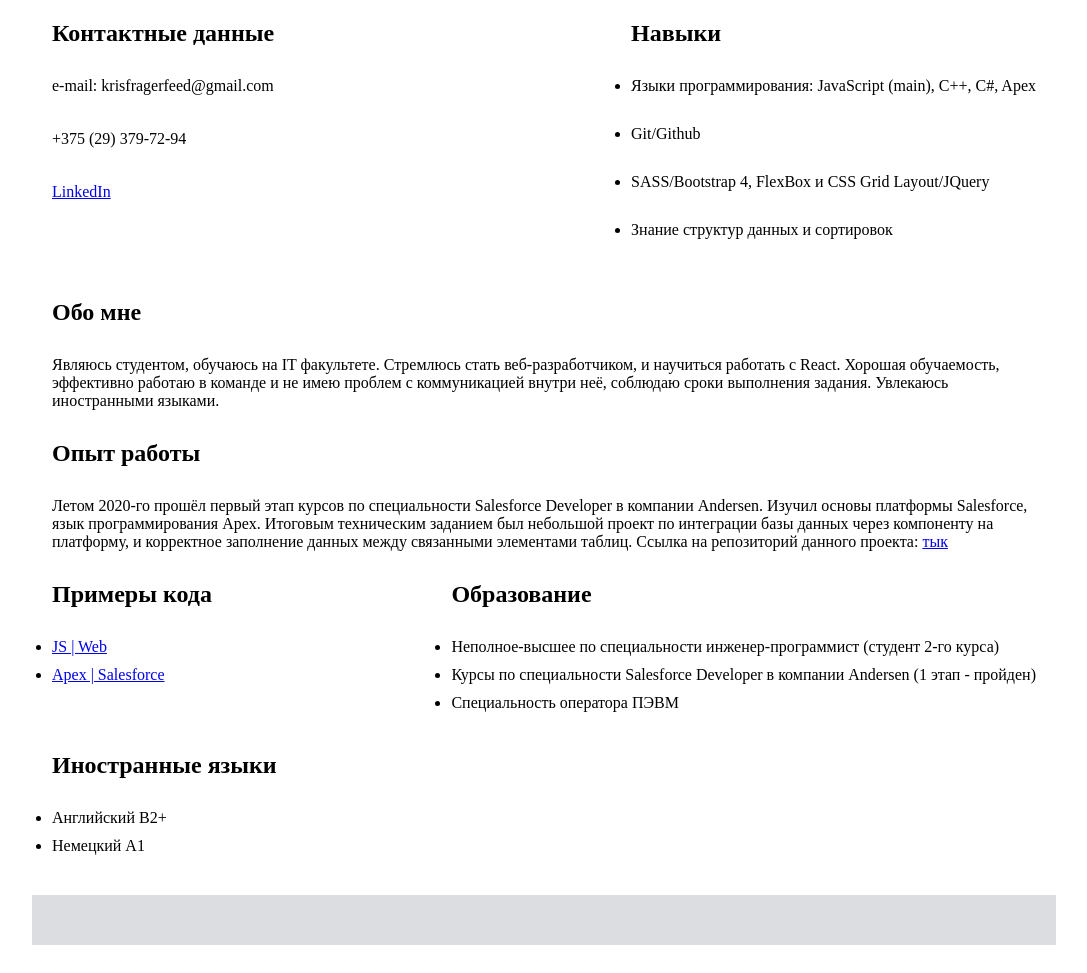
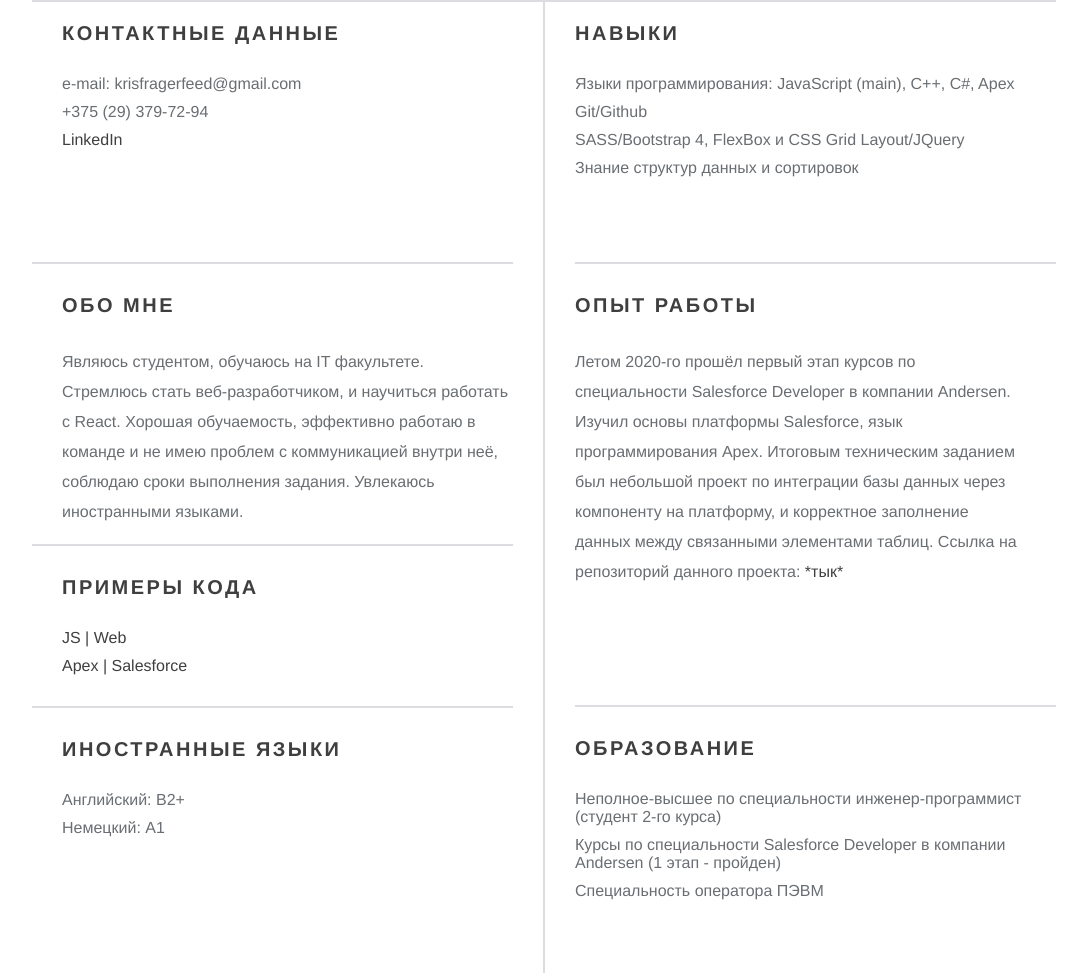
Before and after one commit to KriSWhitch/rsschool-cv, a plain HTML site: page index.html in a window 1280 px wide. Shown: the part 463-1436 px from the top of the page, without its empty margins (96-1183 px from the left). Before the commit the page ends 1408 px from the top, so only its background shows below. Drawn offline with Linux system fonts and the light colour scheme.

Commit message:
feat: update cv

```diff
--- a/css/style.css
+++ b/css/style.css
@@ -1,6 +1,11 @@
 * {
     margin: 0;
     padding: 0;
+    font-family: Helvetica, sans-serif;
+ }
+
+body {
+    color: rgb(106, 110, 114);
 }
 
 li::marker{
@@ -9,10 +14,24 @@
 
 ul li {
     margin-bottom: 10px;
+    list-style-type: none;
 }
 
 h2 {
     margin-bottom: 30px;
+    color: rgb(63,63,63);
+    letter-spacing: 2.5px;
+    font-size: 20px;
+    text-transform: uppercase;
+}
+
+a {
+    color: rgb(63,63,63);
+    text-decoration: none;
+}
+
+a:hover {
+    color: rgb(118, 123, 128);
 }
 
  .wrapper {
@@ -24,7 +43,10 @@
     display: flex;
     justify-content: center;
     flex-direction: column;
-    padding: 20px;
+    flex-direction: row;
+    border-top: 2px solid  rgb(219,221,224);
+    border-bottom: 2px solid  rgb(219,221,224);
+    margin-bottom: 30px;
  }
 
 /* HEADER SECTION */
@@ -84,52 +106,97 @@
      text-transform: uppercase;
  }
 
-/* SECTION 2 */
+/* LEFT SIDE */
 
+.left-side {
+    width: 47.5%;
+    margin-right: 30px;
+    display: flex;
+    flex-direction: column;
+    border-right: 2px solid  rgb(219,221,224);
+    padding: 20px 30px 20px 0;
+}
+
+.left-side div {
+    padding-left: 30px;
+    margin-bottom: 30px;
+}
 
 .personal-info-content {
     display: flex;
+    padding-left: 0 !important;
  }
 
 .personal-info {
     display: block;
-    margin-right: 70px;
+    border-bottom: 2px solid  rgb(219,221,224);
+    height: 240px;
  }
 
- .personal-info-content {
-    justify-content: center;
-    align-items: center;
+.about-me {
+    height: 250px;
+    border-bottom: 2px solid  rgb(219,221,224);
  }
 
- .personal-info-content li {
-    margin-right: 50px;
-    margin-bottom: 35px;
-    list-style-type: none;
+.about-me p {
+    line-height: 30px;
+}
+
+.code-examples {
+    border-bottom: 2px solid  rgb(219,221,224);
+    height: 130px;
+}
+
+.code-examples ul {
+    list-style: none;
+}
+
+.foreign-languages {
+    margin-bottom: 10px;
+    height: 185px;
+}
+
+.foreign-languages ul {
+    list-style: none;
 }
 
 
- .skills ul li {
-    margin: 30px 0 30px 0;
+
+
+
+/* RIGHT SIDE */
+
+.right-side {
+    width: 47.5%;
+    display: flex;
+    flex-direction: column;
+    padding: 20px 0;
 }
 
- .about-me {
+.right-side div {
+    padding-right: 30px;
     margin-bottom: 30px;
 }
 
- .work-experience {
-    margin-bottom: 30px;
+.skills {
+    border-bottom: 2px solid  rgb(219,221,224);
+    height: 240px;
 }
 
- .second-section {
-    display: flex;
-    justify-content: space-between;
-    margin-bottom: 30px;
+.work-experience {
+    border-bottom: 2px solid  rgb(219,221,224);
+    height: 411px;
 }
 
+.work-experience p {
+    line-height: 30px;
+}
 
- .foreign-languages {
-     margin-bottom: 10px;
+ .education {
+     height: 185px;
  }
+
+ /* FOOTER */
 
  .footer {
      height: 50px;
--- a/index.html
+++ b/index.html
@@ -21,7 +21,7 @@
          </div>
       </div>
       <section class="main">
-            <div class="second-section">
+            <div class="left-side">
                <div class="personal-info">
                   <h2>Контактные данные</h2>
                   <div class="personal-info-content">
@@ -32,6 +32,34 @@
                      </ul>
                   </div>
                </div>
+               <div class="about-me">
+                  <h2>Обо мне</h2>
+                  <p>
+                     Являюсь студентом, обучаюсь на IT факультете. Стремлюсь стать веб-разработчиком, и научиться работать с React.
+                     Хорошая обучаемость, эффективно работаю в команде и не имею проблем с коммуникацией внутри неё, соблюдаю сроки выполнения задания.
+                     Увлекаюсь иностранными языками.
+                  </p>
+               </div>
+               <div class="code-examples">
+                  <h2>Примеры кода</h2>
+                  <ul>
+                     <li><a href="https://github.com/KriSWhitch/odigo-landing">JS | Web</a></li>
+                     <li><a href="https://github.com/KriSWhitch/Salesforce-Training/blob/master/ParkingApp/force-app/main/default/classes/lwnReadCsvFileController.cls">Apex | Salesforce</a></li>
+                  </ul>
+               </div>
+               <div class="foreign-languages">
+                  <h2>Иностранные языки</h2>
+                  <ul>
+                     <li>
+                        <p>Английский: B2+</p>
+                     </li>
+                     <li>
+                        <p>Немецкий: A1</p>
+                     </li>
+                  </ul>
+              </div>
+            </div>
+            <div class="right-side">
                <div class="skills">
                   <h2>Навыки</h2>
                   <ul>
@@ -49,30 +77,12 @@
                      </li>
                   </ul>
                </div>
-            </div>
-
-         <div class="about-me">
-            <h2>Обо мне</h2>
-            <p>
-               Являюсь студентом, обучаюсь на IT факультете. Стремлюсь стать веб-разработчиком, и научиться работать с React.
-               Хорошая обучаемость, эффективно работаю в команде и не имею проблем с коммуникацией внутри неё, соблюдаю сроки выполнения задания.
-               Увлекаюсь иностранными языками.
-            </p>
-         </div>
                <div class="work-experience">
                   <h2>Опыт работы</h2>
                   <p>
                      Летом 2020-го прошёл первый этап курсов по специальности Salesforce Developer в компании Andersen. Изучил основы платформы Salesforce, язык программирования Apex. Итоговым техническим заданием был небольшой проект по интеграции базы данных через компоненту на платформу, и корректное заполнение данных между связанными элементами таблиц.
-               Ссылка на репозиторий данного проекта: <a href="https://github.com/KriSWhitch/Salesforce-Training/tree/master/ParkingApp">тык</a>
+                     Ссылка на репозиторий данного проекта: <a href="https://github.com/KriSWhitch/Salesforce-Training/tree/master/ParkingApp">*тык*</a>
                   </p>
-         </div>
-         <div class="second-section">
-            <div class="code-examples">
-               <h2>Примеры кода</h2>
-               <ul>
-                  <li><a href="https://github.com/KriSWhitch/odigo-landing">JS | Web</a></li>
-                  <li><a href="https://github.com/KriSWhitch/Salesforce-Training/blob/master/ParkingApp/force-app/main/default/classes/lwnReadCsvFileController.cls">Apex | Salesforce</a></li>
-               </ul>
                </div>
                <div class="education">
                   <h2>Образование</h2>
@@ -87,17 +97,10 @@
                   </ul>
               </div>
             </div>
-         <div class="foreign-languages">
-            <h2>Иностранные языки</h2>
-            <ul>
-               <li>
-                  <p>Английский B2+</p>
-               </li>
-               <li>
-                  <p>Немецкий A1</p>
-               </li>
-            </ul>
-        </div>
+
+
+
+
       </section>
       <footer class="footer"></footer>
    </div>
```
Lines whose indentation alone changed are shown as unchanged.
